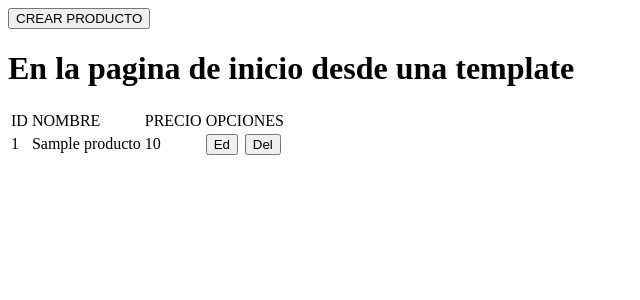
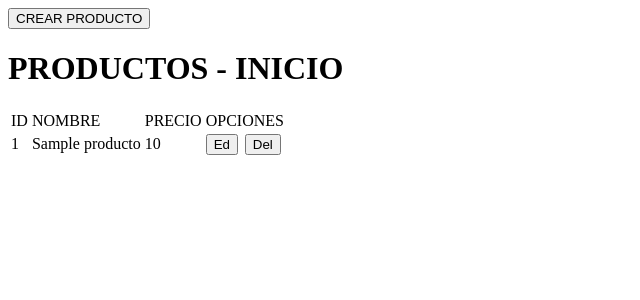
Before and after one commit to crobles08/introduccion_flask, a Flask app: page / in a window 1280 px wide. Shown: the top 300 px of the page, without its empty margins (0-640 px from the left). Run offline with Flask 2, Linux system fonts and the light colour scheme; tables that the repository leaves empty or names only in its code hold one stand-in row (values such as "Sample post").

Commit message:
Edit index

```diff
--- a/templates/index.html
+++ b/templates/index.html
@@ -17,7 +17,7 @@
     </style>
 </head>
 <body>
-    <h1>En la pagina de inicio desde una template</h1><!--La importacia del titulo según su orden-->
+    <h1>PRODUCTOS - INICIO</h1><!--La importacia del titulo según su orden-->
     <!--table>tr*2>td*3 Dibujar la tabla-->
     <table>
         <tr>
```
